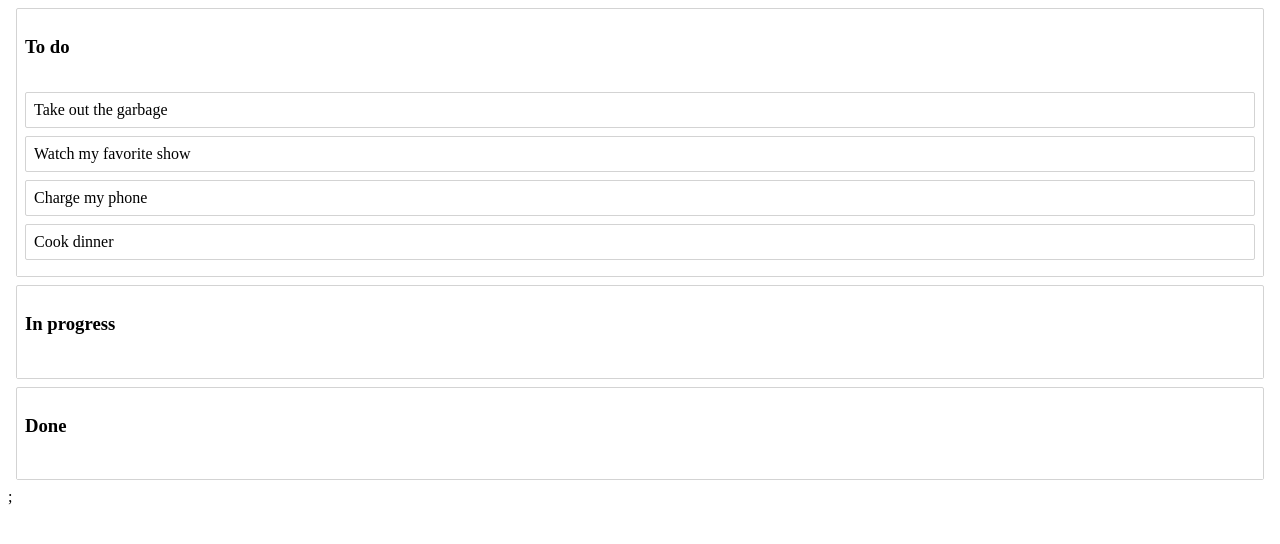
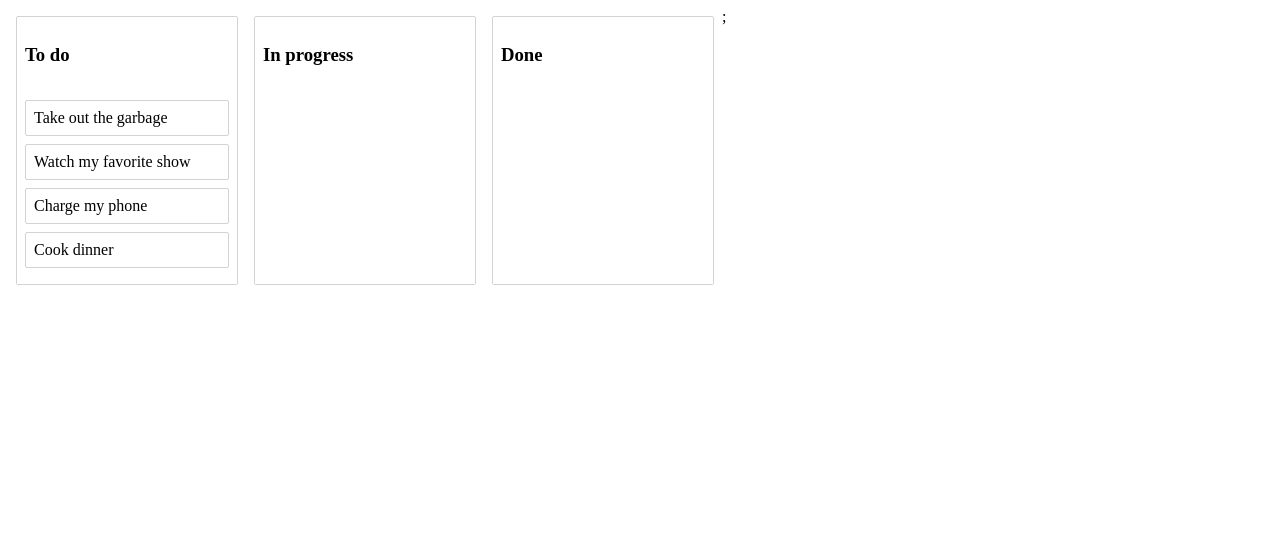
Before and after one commit to stephaniesimms/react-trello-clone, a React (Create React App) app: page / in a window 1280 px wide. Shown: the top 544 px of the page. Built offline with nearby package versions, Linux system fonts and the light colour scheme.

Commit message:
added ability to move tasks between columns

```diff
--- a/src/App.js
+++ b/src/App.js
@@ -1,8 +1,13 @@
 import React, { Component } from 'react';
 import { DragDropContext } from 'react-beautiful-dnd';
+import styled from 'styled-components';
 import initialData from './initialData';
 import Column from './Column';
 
+
+const Container = styled.div`
+  display: flex;
+`;
 class App extends Component {
   state = initialData;
 
@@ -23,33 +28,72 @@ class App extends Component {
     }
 
     // otherwise, update state to reflect drag/drop action
-    // const start = this.state.columns[source.droppableId];
-    // const finish = this.state.columns[destination.droppableId];
-    const column = this.state.columns[source.droppableId];
-    const newTaskIds = Array.from(column.taskIds);
+    const start = this.state.columns[source.droppableId];
+    const finish = this.state.columns[destination.droppableId];
+
+    if (start === finish) {
+      this.moveTaskToSameList(start, source, destination, draggableId);
+    } else {
+      this.moveTaskToDifferentList(start, finish, source, destination, draggableId)
+    }
+  }
+
+  moveTaskToSameList(start, source, destination, draggableId) {
+    const newTaskIds = start.taskIds;
+
+    // rearrange taskIds in list
     newTaskIds.splice(source.index, 1);
     newTaskIds.splice(destination.index, 0, draggableId);
 
     const newColumn = {
-      ...column,
+      ...start,
       taskIds: newTaskIds,
-    };
+    }
 
     const newState = {
       ...this.state,
       columns: {
         ...this.state.columns,
-        [newColumn.id]: newColumn,
+        [newColumn.id]: newColumn
       },
     };
 
     this.setState(newState);
+  }
 
+  moveTaskToDifferentList(start, finish, source, destination, draggableId) {
+    // remove task from start tasks
+    const newStartTaskIds = start.taskIds;
+    newStartTaskIds.splice(source.index, 1);
+    const newStartColumn = {
+      ...start,
+      taskIds: newStartTaskIds
+    }
+
+    // add task to finish tasks
+    const newFinishTaskIds = finish.taskIds;
+    newFinishTaskIds.splice(destination.index, 0, draggableId);
+    const newFinishColumn = {
+      ...finish,
+      taskIds: newFinishTaskIds
+    }
+
+    const newState = {
+      ...this.state,
+      columns: {
+        ...this.state.columns,
+        [newStartColumn.id]: newStartColumn,
+        [newFinishColumn.id]: newFinishColumn
+      },
+    };
+
+    this.setState(newState);
   }
 
   render() {
     return (
       <DragDropContext onDragEnd={this.onDragEnd}>
+        <Container>
           {this.state.columnOrder.map(columnId => {
             const column = this.state.columns[columnId];
             const tasks = column.taskIds.map(taskId => this.state.tasks[taskId]);
@@ -60,6 +104,7 @@ class App extends Component {
               tasks={tasks}
             />;
           })};
+        </Container>
       </DragDropContext>
     )
   }
--- a/src/Column.js
+++ b/src/Column.js
@@ -7,6 +7,10 @@ const Container = styled.div`
   margin: 8px;
   border: 1px solid lightgray;
   border-radius: 2px;
+  width: 220px;
+
+  display: flex;
+  flex-direction: column;
 `;
 
 const Title = styled.h3`
@@ -16,7 +20,10 @@ const Title = styled.h3`
 // update bg-color based on drag state, using snapshot
 const TaskList = styled.div`
   padding: 8px;
+  transition: background-color 0.2s ease;
   background-color: ${props => (props.isDraggingOver ? 'lightgray' : 'white')}
+  flex-grow: 1;
+  min-height: 100px;
 `;
 
 class Column extends Component {
```
Lines whose indentation alone changed are shown as unchanged.
